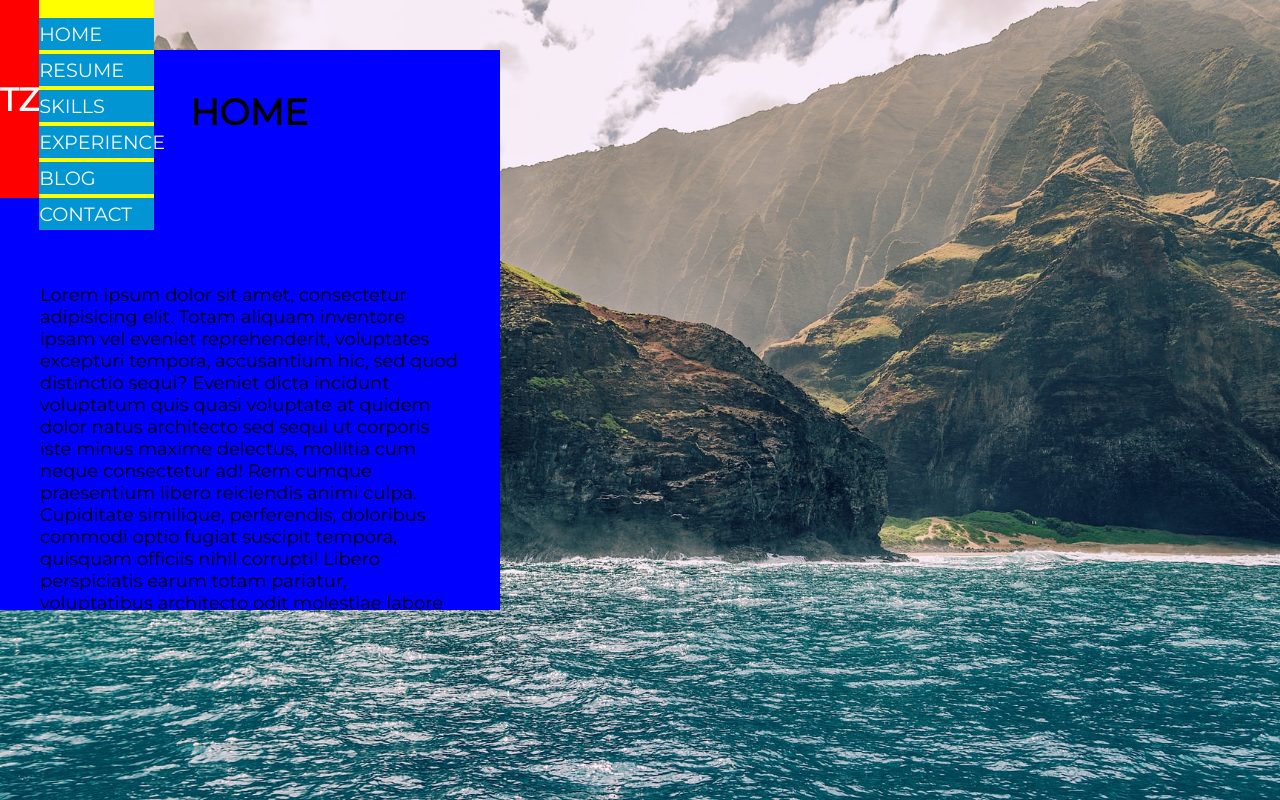
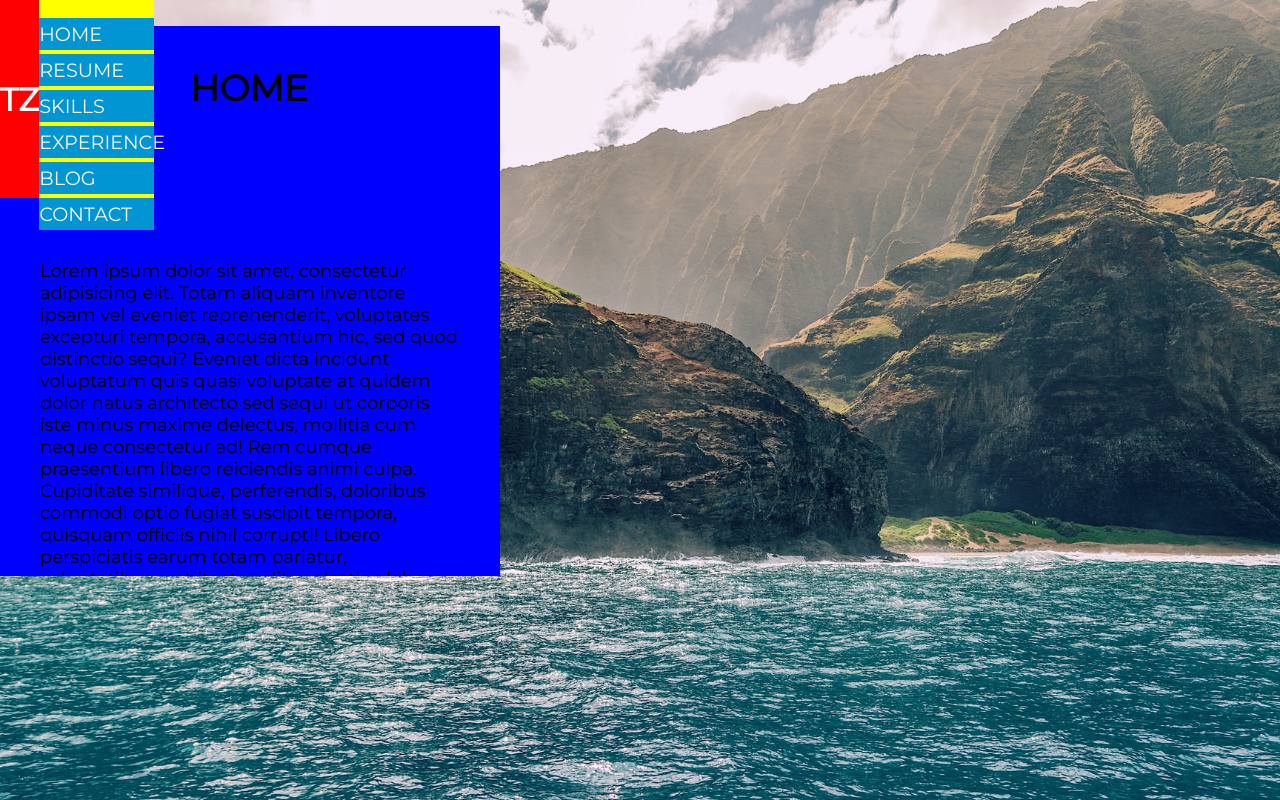
Before and after one commit to tzada8/troy-zada, a React (Create React App) app: page / in a window 1280 px wide. Built offline with nearby package versions, Linux system fonts and the light colour scheme.

Commit message:
background covers full screen regardless of height

```diff
--- a/src/App.css
+++ b/src/App.css
@@ -9,6 +9,9 @@
 
    /* FONTS */
    --FONT: "Montserrat", Arial, sans-serif;
+
+   /* MIN SCREEN HEIGHT */
+   --MIN_SCREEN_HEIGHT: 600px;
 }
 
 * {
@@ -40,7 +43,21 @@ button {
 /* ALL MAIN CONTENT EXCLUDING NAVBAR */
 .content-container {
    background: url("./images/temp_home.jpg") center center/cover no-repeat;
+   background-attachment: fixed;
+   position: block;
    height: 100vh;
+   min-height: var(--MIN_SCREEN_HEIGHT);
    width: 100%;
-   padding: 50px 0;
+   /* padding: 5% 5%; */
 }
+
+/* IF SCREEN IS MOBILE VERSION, THEN HAVE FOLLOWING STYLES */
+@media screen and (max-width: 960px) {
+   .content-container {
+      padding-top: calc(50px + 10%);
+   }
+}
+
+/* IF SCREEN IS MOBILE VERSION, THEN HAVE FOLLOWING STYLES */
+@media screen and (max-width: 480px) {
+}
--- a/src/components/cards/Cards.css
+++ b/src/components/cards/Cards.css
@@ -1,10 +1,15 @@
 .card-box {
    background: blue;
+   position: absolute;
+   display: block;
    width: 40%;
    max-width: 500px;
+   min-height: calc(var(--MIN_SCREEN_HEIGHT) - 50px);
    /* height: 450px; */
-   height: 80%;
+   height: 550px;
+   margin: 2% 0;
    overflow-y: auto;
+   /* margin: 10vh 20%; */
 }
 
 .card-container {
```
